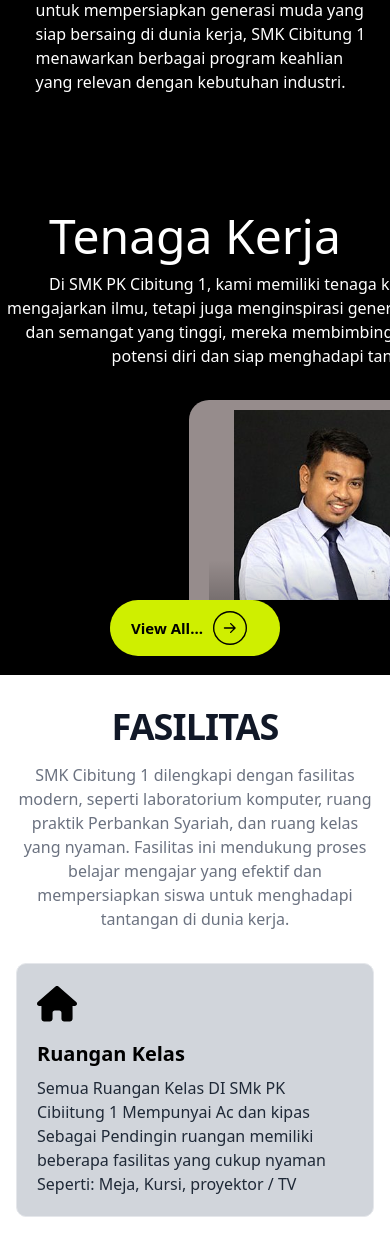
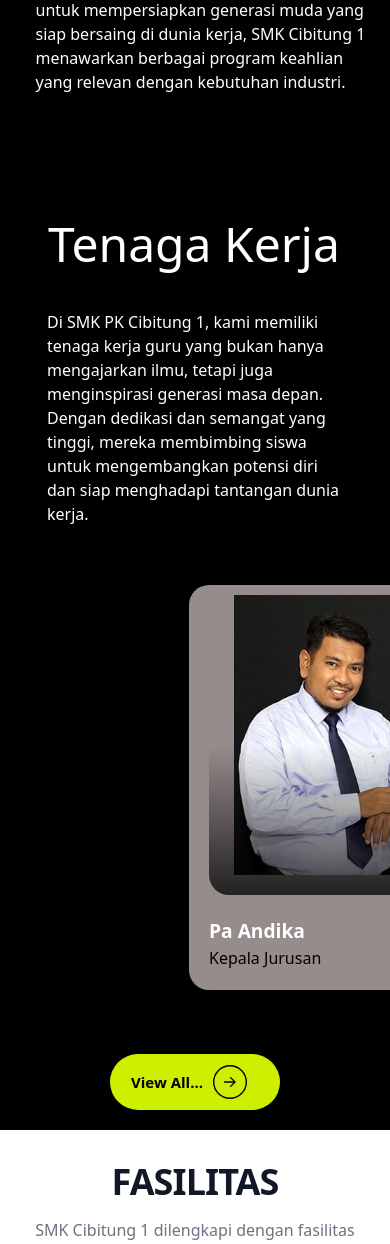
Before and after one commit to ryoumax2/WEB_SEKOLAH, a PHP site: page /about.php in a window 390 px wide. Shown: the part 639-1883 px from the top of the page. Run offline with PHP 8.4, Linux system fonts and the light colour scheme; some libraries are stand-ins or nearby versions.

Commit message:
merubah beberapa fitur

```diff
--- a/about.css
+++ b/about.css
@@ -120,6 +120,28 @@ html {
   to {
     left: 100%;
   }
+}
+.team-heading {
+  margin: 15% auto;
+  width: 600px;
+}
+.team-heading h3 {
+  color: white;
+  text-align: center;
+  font-size: 30px;
+}
+.swiper-slide {
+  margin-top: -15%;
+}
+.team-heading-eskul {
+  margin: 15% auto;
+  width: 600px;
+}
+.team-heading-eskul h3 {
+  color: white;
+  text-align: center;
+  font-size: 30px;
+  margin-bottom: 5%;
 }
 .border {
   border-radius: 20px;
@@ -360,3 +411,44 @@ footer img {
     height: 150px;
   }
 }
+
+@media screen and (max-width: 560px) {
+  .team-heading {
+    margin-left: -8%;
+  }
+  .team-heading h3 {
+    margin-left: -25%;
+  }
+  .team-heading p {
+    width: 300px;
+    text-align: left;
+    margin-top: 5%;
+    margin-left: 13%;
+  }
+  .swiper {
+    position: relative;
+    z-index: 999;
+    height: 450px;
+  }
+  .eskul-btn {
+    margin-top: 10%;
+    margin-top: 5%;
+  }
+  .team-heading-eskul {
+    margin-top: 25%;
+  }
+  .team-heading-eskul h3 {
+    margin-left: -37%;
+    color: white;
+    text-align: center;
+    font-size: 35px;
+  }
+  .team-heading-eskul p {
+    width: 300px;
+    margin-left: 11%;
+    text-align: left;
+  }
+  .eskul-btn-2 {
+    margin-top: -20%;
+  }
+}
--- a/about.php
+++ b/about.php
@@ -145,7 +145,7 @@
     <section class="team" id="Tenaga.K">
         <div class="team-heading" data-aos="zoom-in">
             <h3>Tenaga Kerja</h3>
-            <p class="text-white d-flex m-auto text-center" style="width: 650px; font-size: 16px; font-weight:400;">Di SMK PK Cibitung 1, kami memiliki tenaga kerja guru yang bukan hanya mengajarkan ilmu, tetapi juga menginspirasi generasi masa depan. Dengan dedikasi dan semangat yang tinggi, mereka membimbing siswa untuk mengembangkan potensi diri dan siap menghadapi tantangan dunia kerja.</p>
+            <p class="mb-3 font-light text-gray-500 md:text-lg dark:text-gray-400" style="color: white;">Di SMK PK Cibitung 1, kami memiliki tenaga kerja guru yang bukan hanya mengajarkan ilmu, tetapi juga menginspirasi generasi masa depan. Dengan dedikasi dan semangat yang tinggi, mereka membimbing siswa untuk mengembangkan potensi diri dan siap menghadapi tantangan dunia kerja.</p>
         </div>
 
         <div #swiperRef="" class="swiper mySwiper mt-8" data-aos="fade-right">
@@ -187,7 +187,6 @@
                     </div>
                 </div>
             </div>
-        </div>
         </div>
         <button class="eskul-btn" type="submit" name="submit.T" data-aos="fade-down">
 
@@ -284,14 +283,15 @@
     <!-- fasilitas -- selesai -->
 
     <!-- eskul -->
-    <section class="team" id="Tenaga.K">
-        <div class="team-heading" data-aos="zoom-in">
+    <section class="team" id="eskul">
+        <div class="team-heading-eskul" data-aos="zoom-in">
             <h3>Esktrakulikuler</h3>
-            <p class="text-white d-flex m-auto text-center" style="width: 650px; font-size: 16px; font-weight: 400;">
+
+            <p class="text-white d-flex m-auto text-center" style=" font-size: 16px; font-weight: 400;">
                 Di SMK PK Cibitung 1, kami memiliki tenaga kerja guru yang bukan hanya mengajarkan ilmu, tetapi juga menginspirasi generasi masa depan. Dengan dedikasi dan semangat yang tinggi, mereka membimbing siswa untuk mengembangkan potensi diri dan siap menghadapi tantangan dunia kerja.
             </p>
         </div>
-        <br><br><br>
+
         <div class="swiper mySwiper mt-8" data-aos="fade-right">
             <div class="swiper-wrapper">
                 <div class="swiper-slide">
@@ -330,7 +330,7 @@
             </div>
         </div>
 
-        <button class="eskul-btn" type="submit" name="submit.T" data-aos="fade-down">
+        <button class="eskul-btn-2" type="submit" name="submit.T" data-aos="fade-down">
             <span>
                 <a href="eksul.php">View All...</a>
             </span>
```
Also changed, not shown: other parts of about.css (+29 -0 lines).
